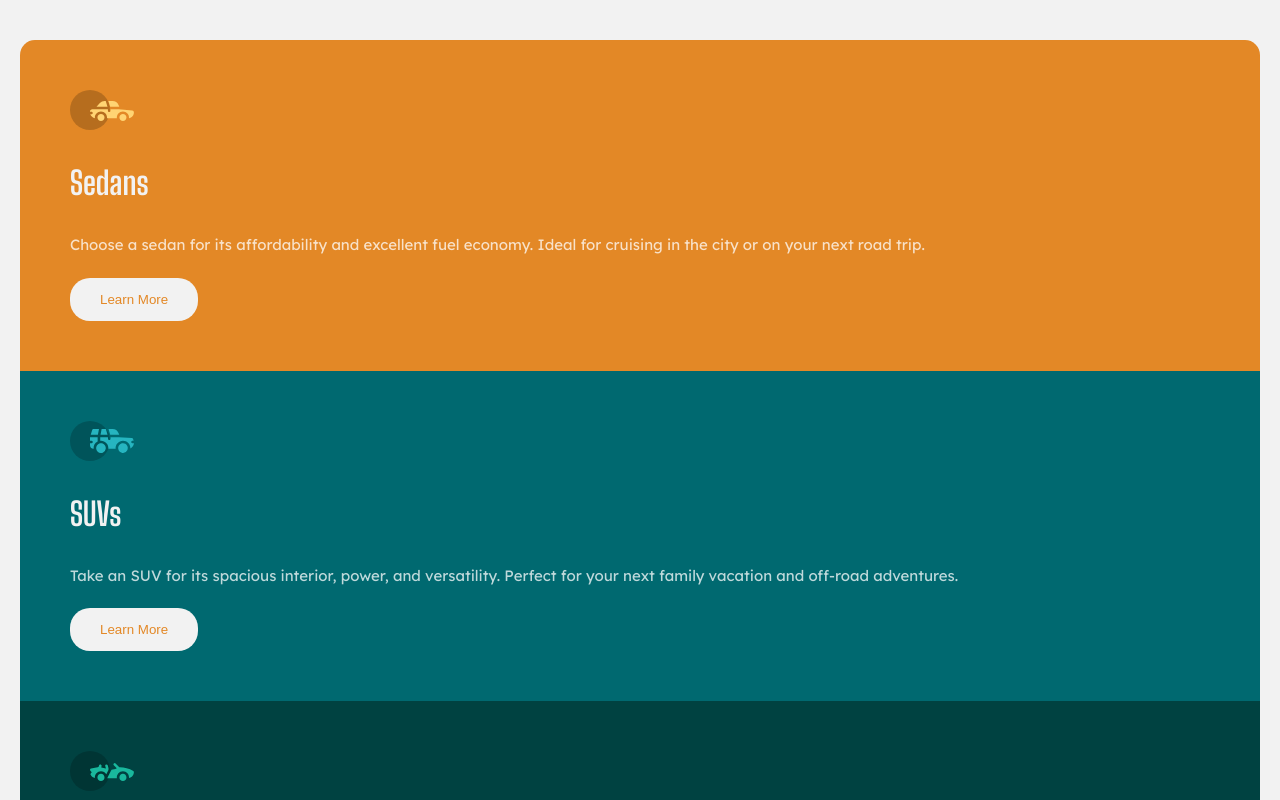
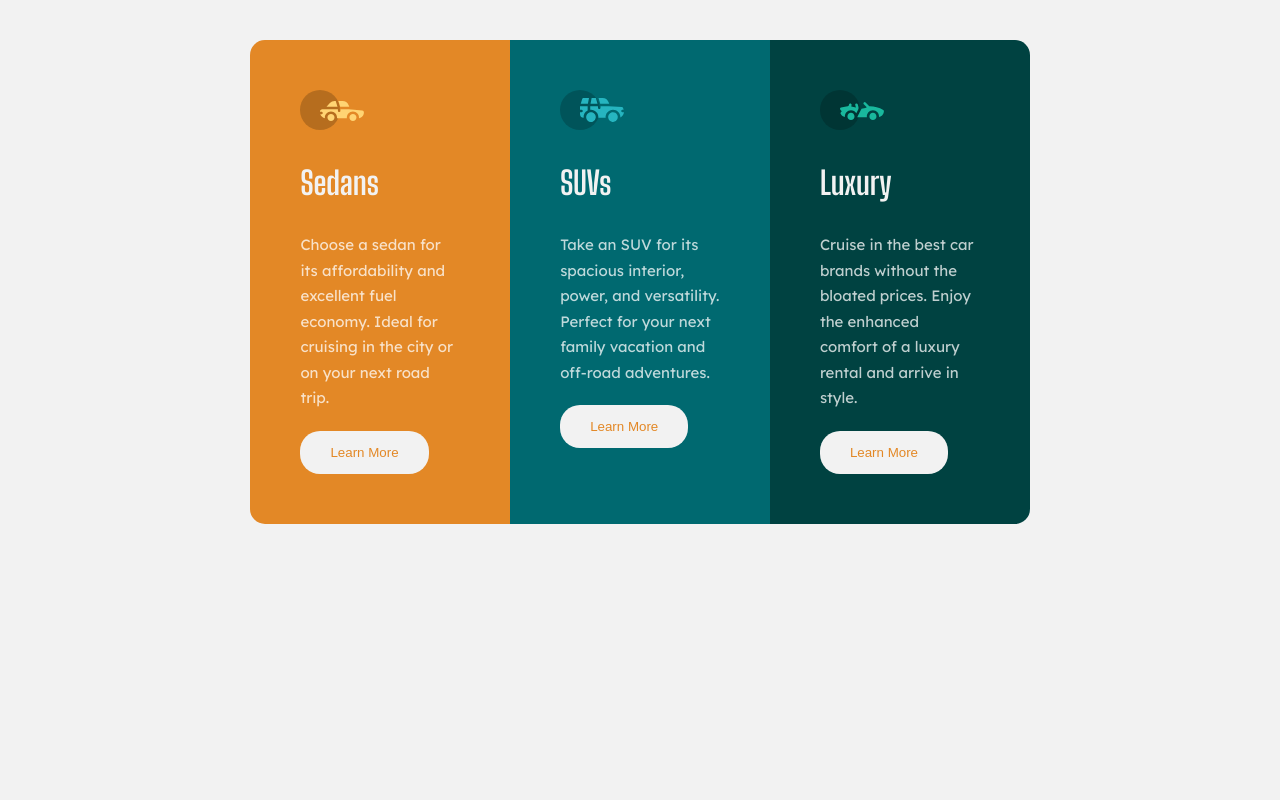
Before and after one commit to mohamed-abdelahi-haibelty/3-column-preview-card-component, a plain HTML site: page index.html in a window 1280 px wide. Shown: the top 800 px of the page. Drawn offline with Linux system fonts and the light colour scheme.

Commit message:
add media querry

```diff
--- a/styles.css
+++ b/styles.css
@@ -69,3 +69,20 @@ button:hover{
     color: var(--white);
     border: 2px solid var(--white);
 }
+@media (min-width:600px){
+    .container{
+        grid-template-columns: auto auto auto;
+        position: absolute;
+        left: 18%;
+        right: 18%;
+    }
+    .one{
+        border-bottom-left-radius: 15px;
+        border-top-right-radius: 0px;
+    }
+    .third{
+        border-top-right-radius: 15px;
+        border-bottom-left-radius: 0px;
+
+    }
+}
```
